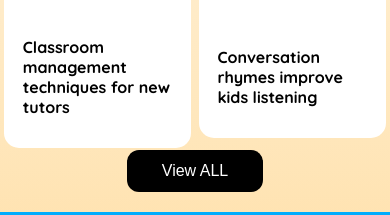
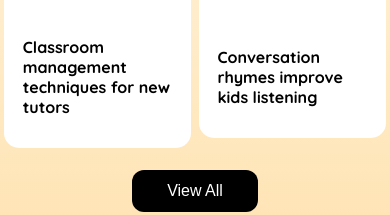
Before and after one commit to limasheikh/kids_school, a plain HTML site: page index.html in a window 390 px wide. Shown: the part 2381-2596 px from the top of the page. Drawn offline with nearby package versions, Linux system fonts and the light colour scheme.

Commit message:
second commit

```diff
--- a/index.html
+++ b/index.html
@@ -151,7 +151,7 @@
 </div>
 
 <div class="btn-center">
-<button class="last-btn">View ALL</button>
+<button class="last-btn">View All</button>
 </div>
    </div>
     </div>
--- a/style/responsive.css
+++ b/style/responsive.css
@@ -95,5 +95,7 @@ footer{
 .one-display p{
   font-size: 16px;
 }
-
+  .last-btn{
+    margin: 5%;
+  }
 }
```
